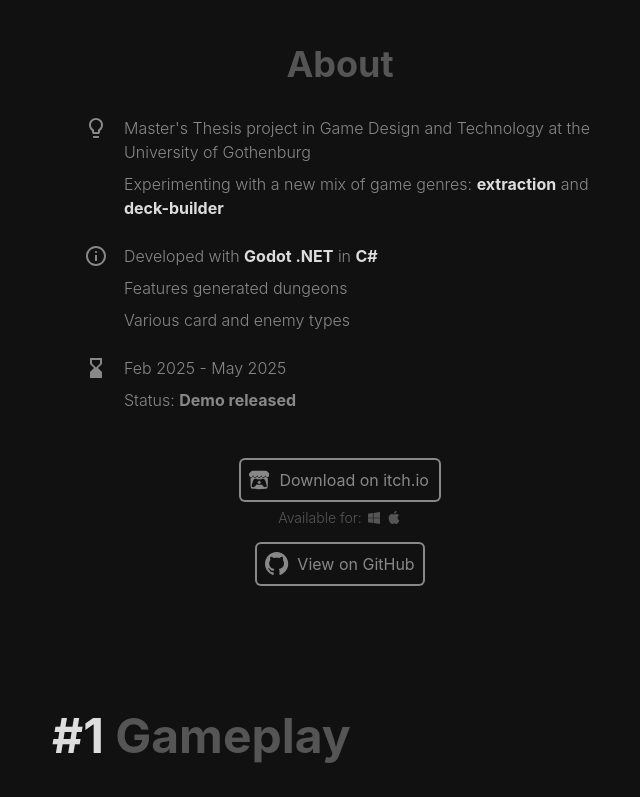
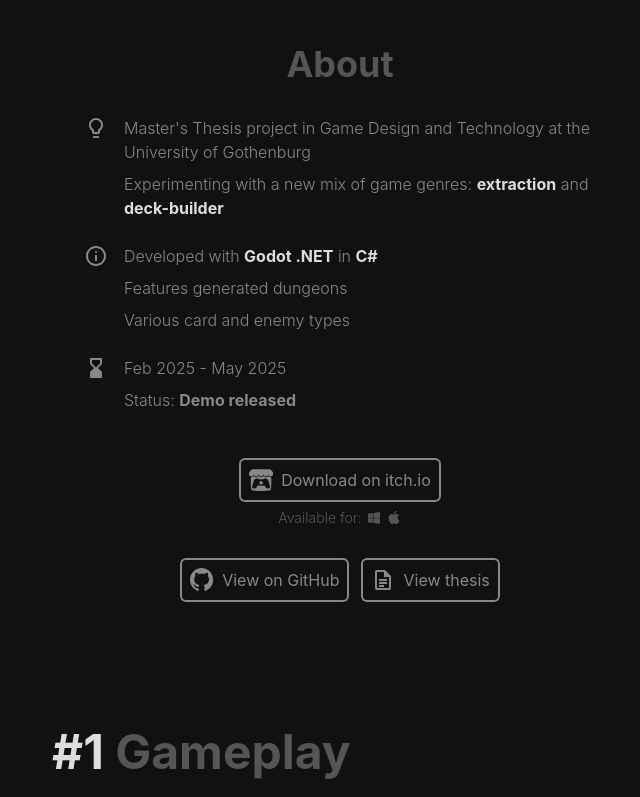
Before and after one commit to levente-varga/Portfolio, a website built with Vite: page projects/cardium.html in a window 1280 px wide. Shown: the part 404-1201 px from the top of the page, without its empty margins (300-940 px from the left). Built offline with nearby package versions, Linux system fonts and the light colour scheme.

Commit message:
Add thesis to Cardium

```diff
--- a/projects/cardium.html
+++ b/projects/cardium.html
@@ -33,18 +33,11 @@
   ]'>
 </project-details>
 
-<div class="mx-auto w-fit mb-2">
-  <a href="https://leventevarga.itch.io/cards" class="" target="_blank" rel="noopener noreferrer">
-    <div class="flex flex-row bg-background hover:bg-backgroundLight fill-text hover:fill-textLight duration-300 ring-2 ring-text hover:ring-textLight rounded p-2 gap-x-2 hover:text-textLight text-text">
-      <svg class="size-6"><use href="/svg/icons.svg#itch"/></svg>
-      <div class="w-full text-center">
-        Download on itch.io
-      </div>
-    </div>
-  </a>
+<div class="mb-2">
+  <icon-button icon="itch" text="Download on itch.io" url="https://leventevarga.itch.io/cards"></icon-button>
 </div>
 
-<div class="mx-auto mb-4 text-sm max-w-xs flex flex-col items-center text-textDim font-light fill-textDim">
+<div class="mx-auto mb-8 text-sm max-w-xs flex flex-col items-center text-textDim font-light fill-textDim">
   <div class="flex flex-row items-center justify-center gap-1">
     Available for:
     <svg class="size-4"><use href="/svg/icons.svg#windows"/></svg>
@@ -53,8 +46,9 @@
 </div>
 
 
-<div class="mb-32">
+<div class="mb-32 flex flex-row items-center justify-center gap-4">
   <icon-button icon="github" text="View on GitHub" url="https://github.com/levente-varga/Cardium"></icon-button>
+  <icon-button icon="document" text="View thesis" url="/files/cardium/thesis.pdf" blank="false"></icon-button>
 </div>
 
 <div class="sm:mx-8 mx-4">
```
Also changed, not shown: 1 other file.
